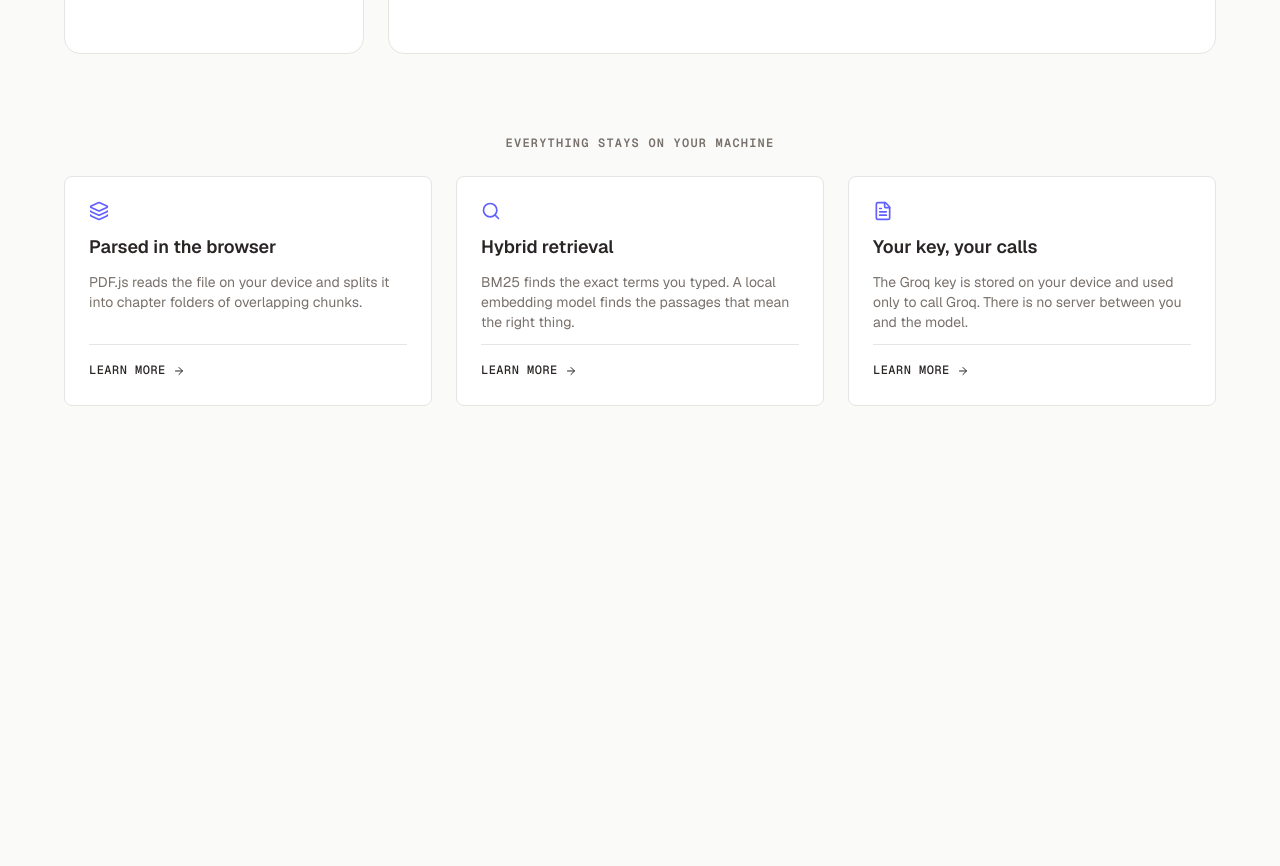
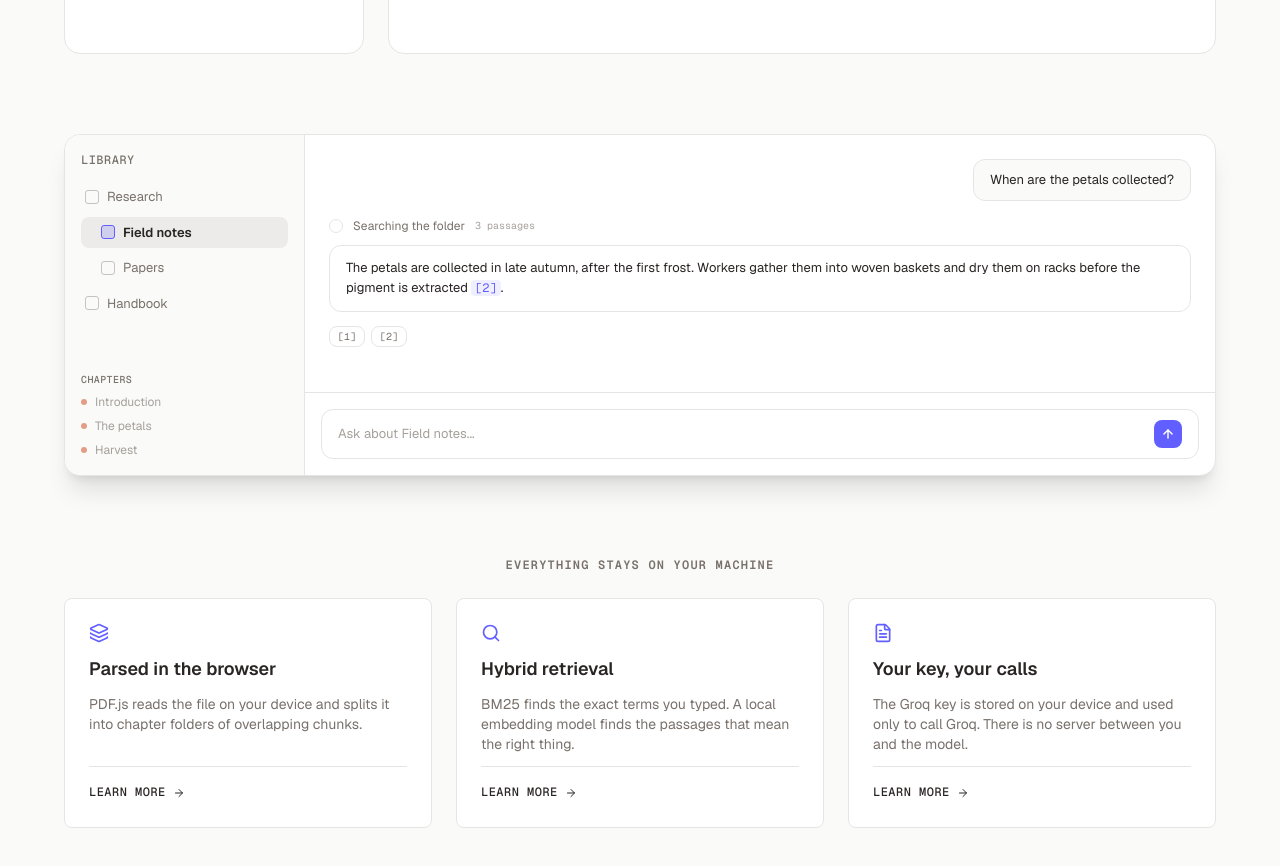
Before and after one commit to the-sukhsingh/file-rag-web, a Next.js app: page / in a window 1280 px wide. Shown: the part 1060-1926 px from the top of the page. Before the commit the page ends 1562 px from the top, so only its background shows below. Built offline with nearby package versions, Linux system fonts and the light colour scheme.

Commit message:
feat(dashboard): add the product showcase card

```diff
--- a/src/app/page.tsx
+++ b/src/app/page.tsx
@@ -17,6 +17,7 @@ import {
 import { cn } from "cn";
 
 import { SettingsDialog } from "@/components/layout/settings-dialog";
+import { ShowcaseCard } from "@/components/layout/showcase-card";
 import { TopNav } from "@/components/layout/top-nav";
 import { FolderTree, buildTree } from "@/components/library/folder-tree";
 import { ImportPdfDialog } from "@/components/library/import-pdf-dialog";
@@ -309,6 +310,11 @@ export default function LibraryDashboard() {
           </div>
         </section>
 
+        {/* ---- Product showcase --------------------------------------- */}
+        <section className="mt-20">
+          <ShowcaseCard />
+        </section>
+
         {/* ---- Feature cards ----------------------------------------- */}
         <section className="mt-20">
           <p className="eyebrow text-center">
--- /dev/null
+++ b/src/components/layout/showcase-card.tsx
@@ -0,0 +1,123 @@
+"use client";
+
+import * as React from "react";
+import { cn } from "cn";
+
+/**
+ * The product showcase card.
+ *
+ * The only shadowed surface in the system, and the one place the app shows
+ * itself: a mock of the folder workspace, built from the same pieces the real
+ * one uses, so the picture and the product agree.
+ */
+export function ShowcaseCard() {
+  return (
+    <div className="overflow-hidden rounded-[16px] border border-stone-mist bg-paper-white shadow-xl">
+      <div className="grid min-h-[340px] grid-cols-1 md:grid-cols-[240px_1fr]">
+        {/* The tree */}
+        <div className="flex flex-col gap-1 border-b border-stone-mist bg-warm-bone p-4 md:border-b-0 md:border-r">
+          <span className="tag-label mb-2 text-bark-grey">Library</span>
+
+          {[
+            { name: "Research", depth: 0, active: false },
+            { name: "Field notes", depth: 1, active: true },
+            { name: "Papers", depth: 1, active: false },
+            { name: "Handbook", depth: 0, active: false },
+          ].map((item) => (
+            <div
+              key={item.name}
+              className={cn(
+                "flex items-center gap-2 rounded-[8px] py-1.5 pr-2 text-[13px]",
+                item.active
+                  ? "bg-stone-mist/70 font-semibold text-charcoal"
+                  : "text-bark-grey"
+              )}
+              style={{ paddingLeft: item.depth * 16 + 4 }}
+            >
+              <span
+                className={cn(
+                  "size-3.5 shrink-0 rounded-[3px] border",
+                  item.active
+                    ? "border-electric-indigo bg-electric-indigo/20"
+                    : "border-pebble/60"
+                )}
+              />
+              {item.name}
+            </div>
+          ))}
+
+          <div className="mt-auto flex flex-col gap-1.5 pt-4">
+            <span className="tag-label text-[10px] text-bark-grey">Chapters</span>
+            {["Introduction", "The petals", "Harvest"].map((chapter) => (
+              <div
+                key={chapter}
+                className="flex items-center gap-2 text-[12px] text-pebble"
+              >
+                <span className="size-1.5 shrink-0 rounded-full bg-terracotta/70" />
+                {chapter}
+              </div>
+            ))}
+          </div>
+        </div>
+
+        {/* The conversation */}
+        <div className="flex flex-col">
+          <div className="flex flex-1 flex-col gap-4 p-6">
+            <div className="flex justify-end">
+              <div className="max-w-[78%] rounded-[12px] border border-stone-mist bg-warm-bone px-4 py-2.5 text-[13px] text-charcoal">
+                When are the petals collected?
+              </div>
+            </div>
+
+            <div className="flex flex-col gap-2.5">
+              <div className="flex items-center gap-2.5 text-[12px] text-bark-grey">
+                <span className="size-3.5 shrink-0 rounded-full border border-stone-mist" />
+                Searching the folder
+                <span className="font-mono text-[10px] text-pebble">3 passages</span>
+              </div>
+              <div className="rounded-[12px] border border-stone-mist bg-paper-white px-4 py-3 text-[13px] leading-[1.6] text-charcoal">
+                The petals are collected in late autumn, after the first frost.
+                Workers gather them into woven baskets and dry them on racks
+                before the pigment is extracted{" "}
+                <span className="rounded-[4px] bg-electric-indigo/10 px-1 font-mono text-[12px] text-electric-indigo">
+                  [2]
+                </span>
+                .
+              </div>
+              <div className="flex items-center gap-1.5 pt-1">
+                <span className="rounded-[8px] border border-stone-mist px-2 py-0.5 font-mono text-[10px] text-bark-grey">
+                  [1]
+                </span>
+                <span className="rounded-[8px] border border-stone-mist px-2 py-0.5 font-mono text-[10px] text-bark-grey">
+                  [2]
+                </span>
+              </div>
+            </div>
+          </div>
+
+          <div className="border-t border-stone-mist p-4">
+            <div className="flex items-center justify-between rounded-[12px] border border-stone-mist bg-paper-white px-4 py-2.5">
+              <span className="text-[13px] text-pebble">
+                Ask about Field notes...
+              </span>
+              <span className="flex size-7 items-center justify-center rounded-[8px] bg-electric-indigo">
+                <svg
+                  viewBox="0 0 24 24"
+                  className="size-3.5 text-white"
+                  fill="none"
+                  stroke="currentColor"
+                  strokeWidth="2.5"
+                  strokeLinecap="round"
+                  strokeLinejoin="round"
+                >
+                  <path d="M12 19V5" />
+                  <path d="m5 12 7-7 7 7" />
+                </svg>
+              </span>
+            </div>
+          </div>
+        </div>
+      </div>
+    </div>
+  );
+}
```
